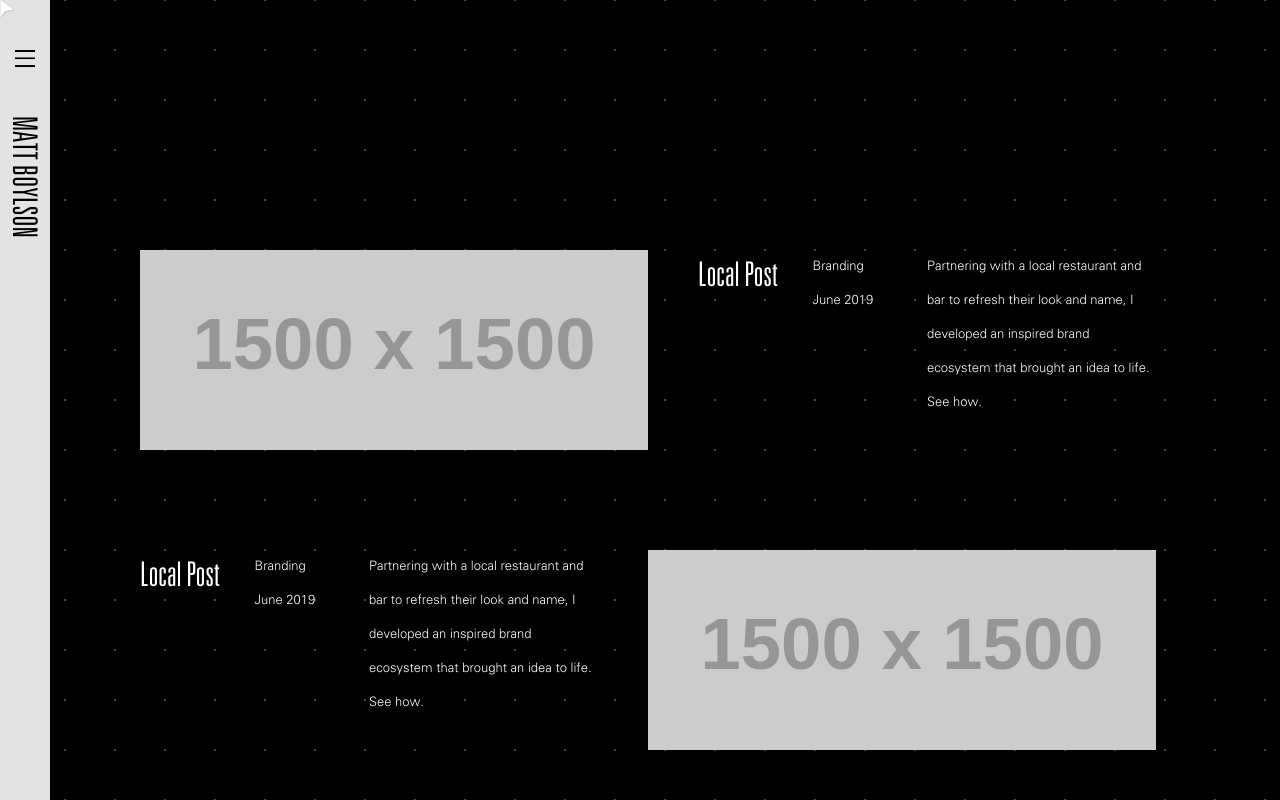
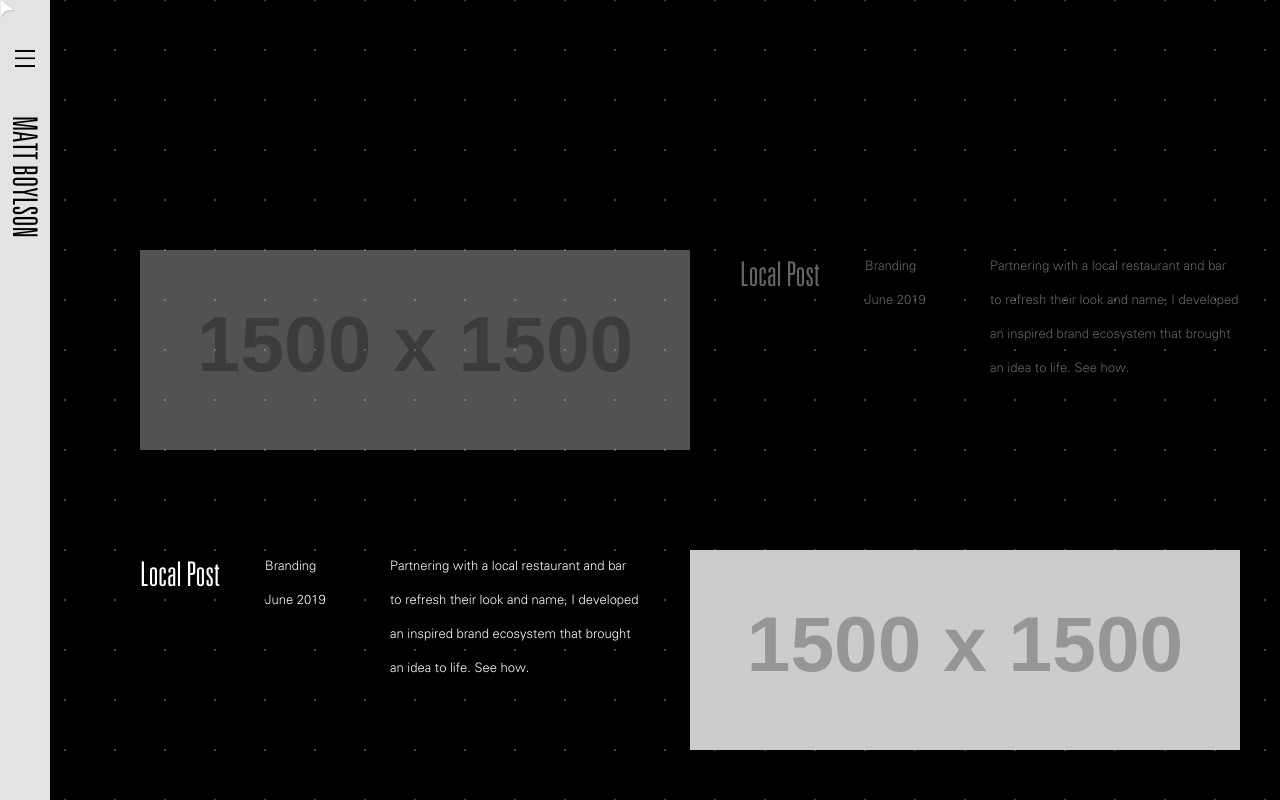
Before and after one commit to joeboylson/mb-portfolio, a React (Create React App) app: page / in a window 1280 px wide. Shown: the top 800 px of the page. Built offline with nearby package versions, Linux system fonts and the light colour scheme.

Commit message:
improved hightlight on scroll/hover

```diff
--- a/public/index.html
+++ b/public/index.html
@@ -14,6 +14,8 @@
     <link rel="manifest" href="%PUBLIC_URL%/manifest.json" />
 
     <title>React App</title>
+
+    <script src="./js/highlight.js"></script>
   </head>
   <body>
     <noscript>You need to enable JavaScript to run this app.</noscript>
--- /dev/null
+++ b/public/js/highlight.js
@@ -0,0 +1,74 @@
+
+
+const getHighlightTargets = () => {
+  return document.querySelectorAll('[data-highlight]');
+}
+
+const addOneHoverClass = (targets, index) => {
+  if (targets.length) {
+    targets.forEach((target, _index) => {
+      target.classList.add( index === _index ? 'is-hovered' : 'is-not-hovered');
+    })
+  }
+}
+
+const removeAllHoverClass = (targets) => {
+  if (targets.length) {
+    targets.forEach((target) => {
+      target.classList.remove('is-hovered')
+      target.classList.remove('is-not-hovered')
+    })
+  }
+}
+
+const addAllInViewClass = (targets, scrollThreshHold) => {
+  if (targets.length) {
+
+    let scrollThresholdTop = window.innerHeight * (scrollThreshHold * 0.5)
+    let scrollThresholdBottom = window.innerHeight - scrollThresholdTop
+
+    targets.forEach((target, index) => {
+      if ( target.getBoundingClientRect().top > scrollThresholdTop && target.getBoundingClientRect().bottom < scrollThresholdBottom  ) {
+        target.classList.add('in-view')
+        target.classList.remove('out-view')
+      }
+      else {
+        target.classList.add('out-view')
+        target.classList.remove('in-view')
+      }
+    })
+  }
+}
+
+window.addEventListener('DOMContentLoaded', () => {
+  let targets = getHighlightTargets()
+  let grid = document.getElementById('grid')
+
+  // HANDLE PROJECT HOVER
+
+  targets.forEach((target, index) => {
+    target.addEventListener('mouseenter', () => {
+      addOneHoverClass(targets, index)
+    })
+    target.addEventListener('mouseleave', () => {
+      removeAllHoverClass(targets)
+    })
+  })
+
+  // HANDLE GRID SCROLL
+
+  scrollThreshHold = 0.25
+
+  window.addEventListener('scroll', () => {
+    removeAllHoverClass(targets)
+    addAllInViewClass(targets, scrollThreshHold)
+  })
+
+  addAllInViewClass(targets, scrollThreshHold)
+
+  // SCROLL HELPER
+  // const scrollHelper = document.createElement('div')
+  // scrollHelper.id = 'scroll-helper'
+  // scrollHelper.style.height = `${100*(1-scrollThreshHold)}vh`
+  // document.body.appendChild(scrollHelper)
+})
--- a/src/components/Highlight/Highlight.css
+++ /dev/null
@@ -1,19 +0,0 @@
-[data-highlight] {
-  opacity: 0.4;
-  transition-duration: 1s;
-}
-
-.in-viewport {
-  opacity: 1;
-}
-
-
-/* OVERRIDE HIGHLIGHT */
-
-.override-highlight {
-  opacity: 0.4 !important;
-}
-
-.override-highlight-hover {
-  opacity: 1 !important;
-}
--- a/src/components/Highlight/Highlight.tsx
+++ /dev/null
@@ -1,54 +0,0 @@
-import React from 'react';
-import './Highlight.css';
-
-export interface HighlightProps {
-  index: number;
-  hoverOneProject: any
-  setHoverOneProject: any;
-  overrideHightlight: boolean;
-}
-
-const Highlight: React.FC<HighlightProps> = (Props) => {
-
-  const options = {
-    rootMargin: '-200px 0px -200px 0px',
-    threshold: 0.5
-  }
-
-  const observer = new IntersectionObserver((entries) => {
-
-    entries.forEach(entry => {
-
-      if(entry.intersectionRatio > 0.5) {
-        entry.target.classList.add('in-viewport')
-      }
-      else {
-        entry.target.classList.remove('in-viewport')
-      }
-    })
-
-  }, options)
-
-  React.useEffect(() => {
-
-    let targets = document.querySelectorAll('[data-highlight]');
-
-    targets.forEach(el => {
-      observer.observe(el)
-    })
-
-  }, [observer])
-
-  return (
-    <div
-      data-highlight
-      className={Props.hoverOneProject ? (Props.overrideHightlight ? 'override-highlight-hover' : 'override-highlight') : ''}
-      onMouseEnter={(e) => Props.setHoverOneProject(Props.index)}
-      onMouseLeave={(e) => Props.setHoverOneProject(null)}
-    >
-      {Props.children}
-    </div>
-  );
-}
-
-export default Highlight;
--- a/src/components/Main/Main.tsx
+++ b/src/components/Main/Main.tsx
@@ -17,39 +17,21 @@
 
   const context: any = React.useContext(RouterContext);
 
-  const getStyle = (name:string) => {
-    return {
-      position: 'absolute',
-      top: '0',
-      opacity: `${name === context['route'] ? 1 : 0}`,
-      transitionDuration: '0.5s',
-      pointerEvents: `${name === context['route'] ? 'initial' : 'none'}`
-    } as React.CSSProperties
-  }
+  const pages = [
+    { route: 'home', component: Home},
+    { route: 'design', component: Design},
+    { route: 'illustration', component: Illustration},
+    { route: 'photography', component: Photography},
+    { route: 'contact', component: Contact},
+  ]
+
+  const Component:any = pages.find((page:any) => page.route === context['route'])
 
   return (
     <div id='main' style={Props.style}>
       <div id="grid">
 
-        <div style={getStyle('home')}>
-          <Home/>
-        </div>
-
-        <div style={getStyle('design')}>
-          <Design/>
-        </div>
-
-        <div style={getStyle('illustration')}>
-          <Illustration/>
-        </div>
-
-        <div style={getStyle('photography')}>
-          <Photography/>
-        </div>
-
-        <div style={getStyle('contact')}>
-          <Contact/>
-        </div>
+        { Component && <Component.component/>}
 
       </div>
     </div>
@@ -57,47 +39,3 @@
 }
 
 export default Main;
-
-
-// import React from 'react';
-
-// export interface SwitcherProps {
-//   from?: any | null
-//   to: any
-//   delay: number
-// }
-
-// const Switcher: React.FC<SwitcherProps> = (Props) => {
-
-//   const [isSwitched, setIsSwitched] = React.useState(false)
-
-//   const returnEmpty = () => {
-//     return (
-//       <div></div>
-//     )
-//   }
-
-//   const From = Props.from ? Props.from : returnEmpty;
-//   const To = Props.to;
-
-//   React.useEffect(() => {
-//     let t = setTimeout(() => {
-//       setIsSwitched(true)
-//       clearTimeout(t)
-//     }, Props.delay)
-//   }, [Props.delay])
-
-//   return (
-//     <div>
-
-//       { isSwitched ? (
-//         <To />
-//       ) : (
-//         <From />
-//       )}
-
-//     </div>
-//   );
-// }
-
-// export default Switcher;
--- a/src/components/Pages/Home.tsx
+++ b/src/components/Pages/Home.tsx
@@ -1,6 +1,5 @@
 import React from 'react';
 
-import Highlight from '../Highlight/Highlight'
 import Project from '../Project/Project';
 
 const projects = [
@@ -50,22 +49,12 @@
 
 const Home: React.FC = () => {
 
-  const [hoverOneProject, setHoverOneProject] = React.useState(null);
-
-  console.log(hoverOneProject)
-
   return (
     <div>
       { projects.map( (project, index) => {
         return (
-          <Highlight
+          <Project
             key={index}
-            index={index}
-            setHoverOneProject={setHoverOneProject}
-            hoverOneProject={hoverOneProject}
-            overrideHightlight={hoverOneProject === index}
-          >
-            <Project
             cursorText={project.cursorText}
             image={project.image}
             index={index}
@@ -74,7 +63,6 @@
             description={project.description}
             themeColor={'red'}
           />
-          </Highlight>
       )})}
     </div>
   );
--- a/src/components/Project/Project.css
+++ b/src/components/Project/Project.css
@@ -10,8 +10,7 @@
   justify-content: space-between;
   height: calc(var(--unit) * 4);
   margin-bottom: calc(var(--unit) * 2);
-
-  /* border: 1px solid white; */
+  transition-duration: 1s;
 }
 
 .project-image {
@@ -64,6 +63,32 @@
 }
 
 
+/* SCROLL / HOVER BEHAVIOR */
+
+.in-view {
+  opacity: 1;
+}
+
+.out-view {
+  opacity: 0.4;
+}
+
+.is-hovered {
+  opacity: 1;
+}
+.is-not-hovered {
+  opacity: 0.4;
+}
+
+#scroll-helper {
+  pointer-events: none;
+  position: fixed;
+  width: 100vw;
+  border: 1px solid red;
+  top: 50%;
+  transform: translateY(-50%);
+}
+
 
 
 /* KEYFRAMES */
@@ -89,31 +114,3 @@
     transform: translateX(0);
   }
 }
-
-/* ----- ----- ---- ----- */
-/* MEDIA QUERIES          */
-/* ----- ----- ---- ----- */
-
-/*
-desktop: 1920-1200
-tablet: 1200-750
-mobile: 750--
-*/
-
-/* tablet styling */
-/* @media only screen and (max-width: 1200px) {
-  .project-text .title, .project-text .info {
-    flex: 0 0 50%;
-  }
-
-  .project-text .info {
-    text-align: right;
-  }
-
-  .project-text .description {
-    padding-top: var(--unit);
-    box-shadow: inset 0px 0px 0px 1px rgba(255,255,255,1);
-    flex: 0 0 100%;
-  }
-
-} */
--- a/src/components/Project/Project.tsx
+++ b/src/components/Project/Project.tsx
@@ -46,7 +46,9 @@
     <div
       className={'project'}
       style={projectStyle}
+      data-highlight
     >
+
       <div
         className={'project-image'}
         style={projectImageStyle}
--- a/src/index.css
+++ b/src/index.css
@@ -22,8 +22,12 @@
   cursor: none;
 }
 
-::-webkit-scrollbar {
+/* ::-webkit-scrollbar {
   display: none;
+} */
+
+html {
+  height: auto;
 }
 
 body {
@@ -38,6 +42,9 @@
   background-size: var(--unit)  var(--unit);
 
   background-attachment: scroll;
+
+  height: auto;
+
 }
 
 h1 {
```
Also changed, not shown: src/components/Cursor/Cursor.tsx (+0 -21 lines). Lines whose indentation alone changed are shown as unchanged.
